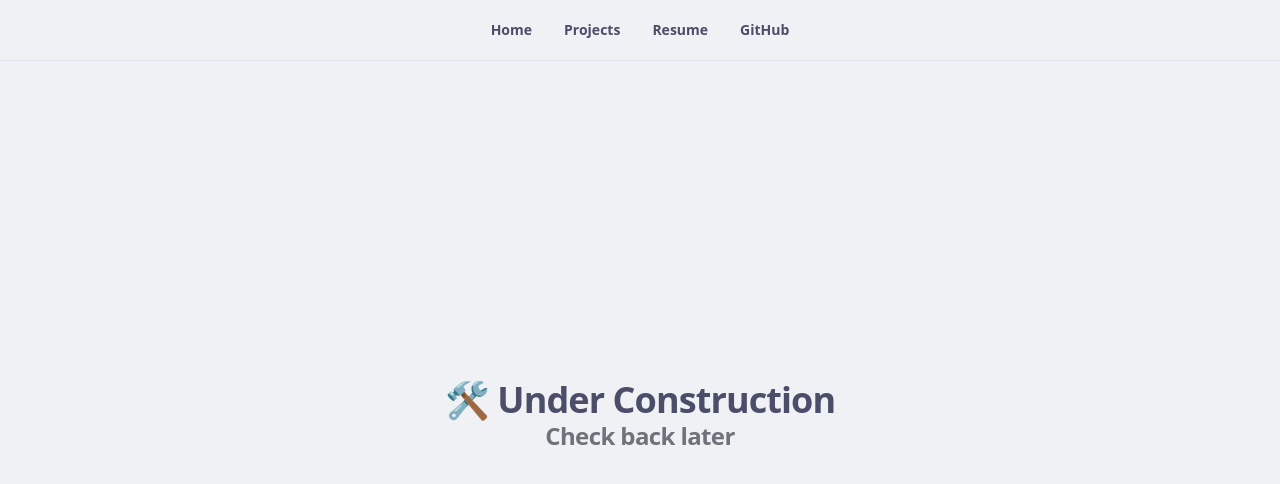
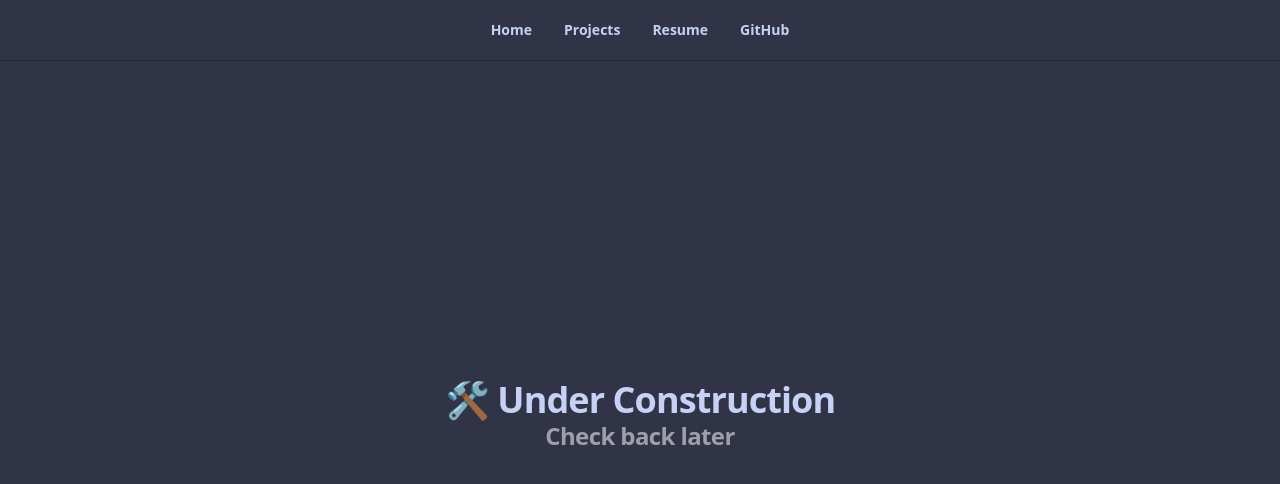
Before and after one commit to MysteryCoder456/rehatsingh.cv, a Next.js app: page /coming-soon in a window 1280 px wide. Shown: the top 484 px of the page. Built offline with nearby package versions, Linux system fonts and the light colour scheme.

Commit message:
feat: added dark mode styling

```diff
--- a/app/globals.css
+++ b/app/globals.css
@@ -84,39 +84,39 @@
 }
 
 .dark {
-  /* TODO: dark mode */
+  /* TODO: foreground variants */
 
-  --background: oklch(0.141 0.005 285.823);
-  --foreground: oklch(0.985 0 0);
-  --card: oklch(0.21 0.006 285.885);
-  --card-foreground: oklch(0.985 0 0);
-  --popover: oklch(0.21 0.006 285.885);
-  --popover-foreground: oklch(0.985 0 0);
-  --primary: oklch(0.92 0.004 286.32);
+  --background: hsl(229, 19%, 23%);
+  --foreground: hsl(227, 70%, 87%);
+  --card: hsl(231, 19%, 20%);
+  --card-foreground: hsl(227, 70%, 87%);
+  --popover: hsl(229, 20%, 17%);
+  --popover-foreground: hsl(227, 70%, 87%);
+  --primary: hsl(172, 39%, 65%);
   --primary-foreground: oklch(0.21 0.006 285.885);
-  --secondary: oklch(0.274 0.006 286.033);
-  --secondary-foreground: oklch(0.985 0 0);
-  --muted: oklch(0.274 0.006 286.033);
+  --secondary: hsl(229, 20%, 17%);
+  --secondary-foreground: hsl(227, 70%, 87%);
+  --muted: hsl(227, 17%, 58%);
   --muted-foreground: oklch(0.705 0.015 286.067);
-  --accent: oklch(0.274 0.006 286.033);
-  --accent-foreground: oklch(0.985 0 0);
-  --destructive: oklch(0.704 0.191 22.216);
-  --border: oklch(1 0 0 / 10%);
-  --input: oklch(1 0 0 / 15%);
-  --ring: oklch(0.552 0.016 285.938);
+  --accent: hsl(10, 57%, 88%);
+  --accent-foreground: hsl(229, 19%, 23%);
+  --destructive: hsl(359, 68%, 71%);
+  --border: hsl(230, 16%, 30%);
+  --input: hsl(229, 13%, 52%);
+  --ring: hsl(229, 13%, 52%);
   --chart-1: oklch(0.488 0.243 264.376);
   --chart-2: oklch(0.696 0.17 162.48);
   --chart-3: oklch(0.769 0.188 70.08);
   --chart-4: oklch(0.627 0.265 303.9);
   --chart-5: oklch(0.645 0.246 16.439);
-  --sidebar: oklch(0.21 0.006 285.885);
-  --sidebar-foreground: oklch(0.985 0 0);
-  --sidebar-primary: oklch(0.488 0.243 264.376);
+  --sidebar: hsl(230, 16%, 30%);
+  --sidebar-foreground: hsl(227, 70%, 87%);
+  --sidebar-primary: hsl(172, 39%, 65%);
   --sidebar-primary-foreground: oklch(0.985 0 0);
-  --sidebar-accent: oklch(0.274 0.006 286.033);
-  --sidebar-accent-foreground: oklch(0.985 0 0);
-  --sidebar-border: oklch(1 0 0 / 10%);
-  --sidebar-ring: oklch(0.552 0.016 285.938);
+  --sidebar-accent: hsl(10, 57%, 88%);
+  --sidebar-accent-foreground: hsl(229, 19%, 23%);
+  --sidebar-border: hsl(229, 13%, 52%);
+  --sidebar-ring: hsl(229, 13%, 52%);
 }
 
 @layer base {
--- a/app/layout.tsx
+++ b/app/layout.tsx
@@ -83,7 +83,7 @@ export default function RootLayout({
         <link rel="canonical" href="https://rehatsingh.cv" />
       </head>
       <body
-        className={`${geistSans.variable} ${geistMono.variable} antialiased`}
+        className={`${geistSans.variable} ${geistMono.variable} antialiased dark`}
       >
         <NavigationMenu className="fixed left-1/2 -translate-x-1/2 py-3 bg-background border-b border-b-secondary z-50">
           <NavigationMenuList className="flex-wrap w-screen gap-4">
--- a/src/components/ui/alert.tsx
+++ b/src/components/ui/alert.tsx
@@ -4,13 +4,13 @@ import { cva, type VariantProps } from "class-variance-authority";
 import { cn } from "@/lib/utils";
 
 const alertVariants = cva(
-  "relative w-full rounded-lg border px-4 py-3 text-sm grid has-[>svg]:grid-cols-[calc(var(--spacing)*4)_1fr] grid-cols-[0_1fr] has-[>svg]:gap-x-3 gap-y-0.5 items-start [&>svg]:size-4 [&>svg]:translate-y-0.5 [&>svg]:text-current",
+  "relative w-full rounded-lg border px-4 py-3 text-sm grid has-[>svg]:grid-cols-[calc(var(--spacing)*4)_1fr] grid-cols-[0_1fr] has-[>svg]:gap-x-3 gap-y-0.5 items-start [&>svg]:size-4 [&>svg]:translate-y-0.5 [&>svg]:text-current text-muted",
   {
     variants: {
       variant: {
-        default: "bg-card text-card-foreground",
-        destructive: "bg-red-200 text-card-foreground [&>svg]:text-current",
-        warning: "bg-amber-200 text-card-foreground [&>svg]:text-current",
+        default: "bg-card",
+        destructive: "bg-red-200 [&>svg]:text-current",
+        warning: "bg-amber-200 [&>svg]:text-current",
       },
     },
     defaultVariants: {
@@ -39,7 +39,7 @@ function AlertTitle({ className, ...props }: React.ComponentProps<"div">) {
     <div
       data-slot="alert-title"
       className={cn(
-        "col-start-2 line-clamp-1 min-h-4 font-medium tracking-tight",
+        "col-start-2 line-clamp-1 min-h-4 font-semibold tracking-tight",
         className,
       )}
       {...props}
@@ -55,7 +55,7 @@ function AlertDescription({
     <div
       data-slot="alert-description"
       className={cn(
-        "text-muted-foreground col-start-2 grid justify-items-start gap-1 text-sm [&_p]:leading-relaxed",
+        "col-start-2 grid justify-items-start gap-1 [&_p]:leading-relaxed",
         className,
       )}
       {...props}
--- a/src/components/whats-going-on.tsx
+++ b/src/components/whats-going-on.tsx
@@ -25,7 +25,7 @@ export default function WhatsGoingOn() {
         <AlertCircleIcon />
         <AlertTitle>What's going on?</AlertTitle>
         <AlertDescription>
-          <p>
+          <span>
             I'm currently revamping my entire personal site, so several parts of
             this site are incomplete. Click{" "}
             <a
@@ -36,7 +36,7 @@ export default function WhatsGoingOn() {
               here
             </a>{" "}
             to see my old one.
-          </p>
+          </span>
         </AlertDescription>
 
         <button
```
